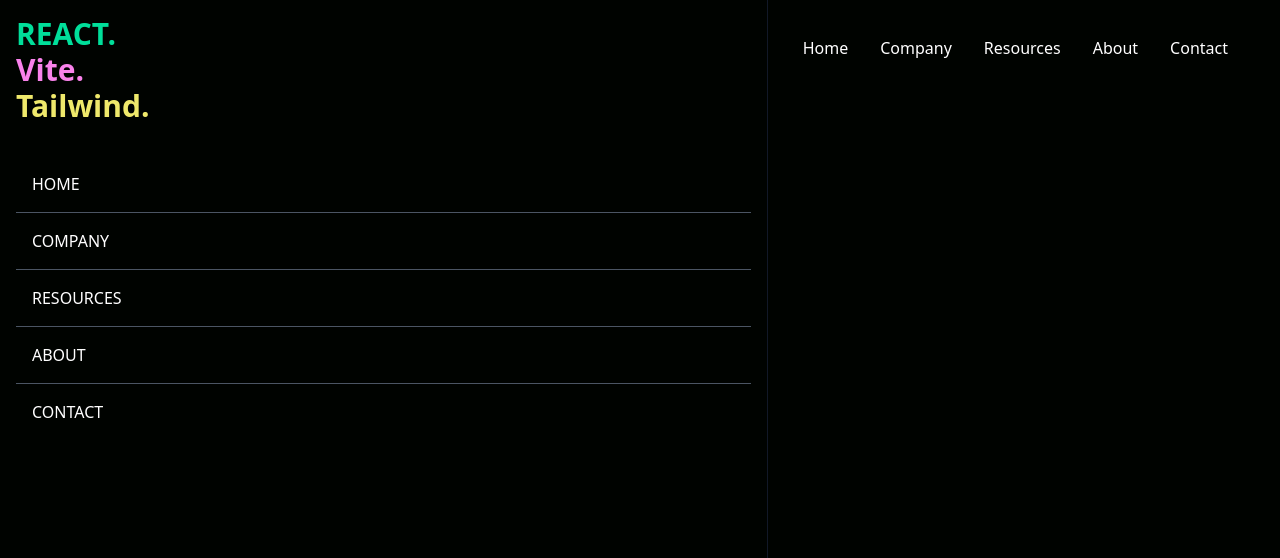
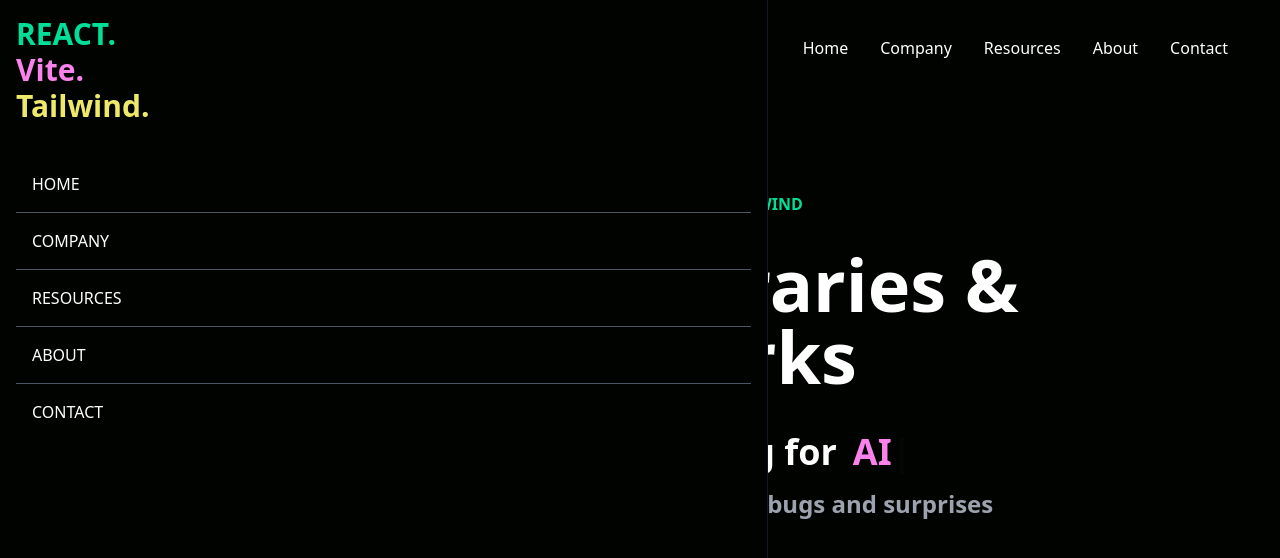
Before and after one commit to VaNomad/theDataSite--, a React (Vite) app: page / in a window 1280 px wide. Shown: the top 558 px of the page. Built offline with nearby package versions, Linux system fonts and the light colour scheme.

Commit message:
Adds hero section + react-typed npm

```diff
--- a/package.json
+++ b/package.json
@@ -12,7 +12,8 @@
   "dependencies": {
     "react": "^18.2.0",
     "react-dom": "^18.2.0",
-    "react-icons": "^4.8.0"
+    "react-icons": "^4.8.0",
+    "react-typed": "^1.2.0"
   },
   "devDependencies": {
     "@types/react": "^18.0.28",
--- a/src/App.jsx
+++ b/src/App.jsx
@@ -1,11 +1,13 @@
 import React from "react";
 import Navbar from "./components/Navbar";
+import Hero from "./components/Hero";
 
 function App() {
 
   return (
     <div>
       <Navbar />
+      <Hero />
     </div>
   );
 }
--- /dev/null
+++ b/src/components/Hero.jsx
@@ -0,0 +1,33 @@
+import React from "react";
+import Typed from "react-typed";
+
+const Hero = () => {
+  return (
+    <div className="text-white">
+      <div className=" max-w-[800px] mt-[-96px] w-full h-screen mx-auto text-center flex flex-col justify-center">
+        <p className="text-[#00df9a] font-bold p-2">
+          GROWING WITH REACT, VITE & TAILWIND
+        </p>
+        <h1 className="lg:text-7xl md:text-6xl sm:text-5xl text-4xl font-bold md:py-6">
+          Grow with libraries & frameworks
+        </h1>
+        <div className="flex justify-center items-center">
+          <p className="md:text-4xl sm:text-2xl text-xl font-bold py-4">
+            Fast, flexible powering for
+          </p>
+          <Typed
+            className="md:text-4xl sm:text-2xl text-xl font-bold text-[#f982eb] md:ps-4 ps-2"
+            strings={["SPA", "E-COM", "AI"]}
+            typeSpeed={120}
+            backSpeed={140}
+            loop
+          />
+        </div>
+        <p className="md:text-2xl text-xl font-bold text-gray-400">Use a reliable stack and stay away from bugs and surprises</p>
+        <button className="bg-[#00df9a] text-black w-[150px] rounded-md py-3 font-medium my-6 mx-auto">Get Started</button>
+      </div>
+    </div>
+  );
+};
+
+export default Hero;
```
Also changed, not shown: 1 other file (tests, documents, lock files or other folders).
